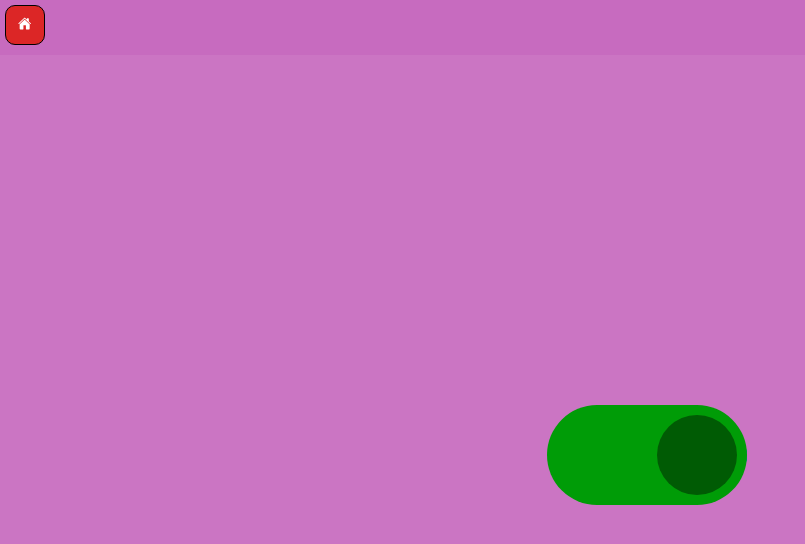
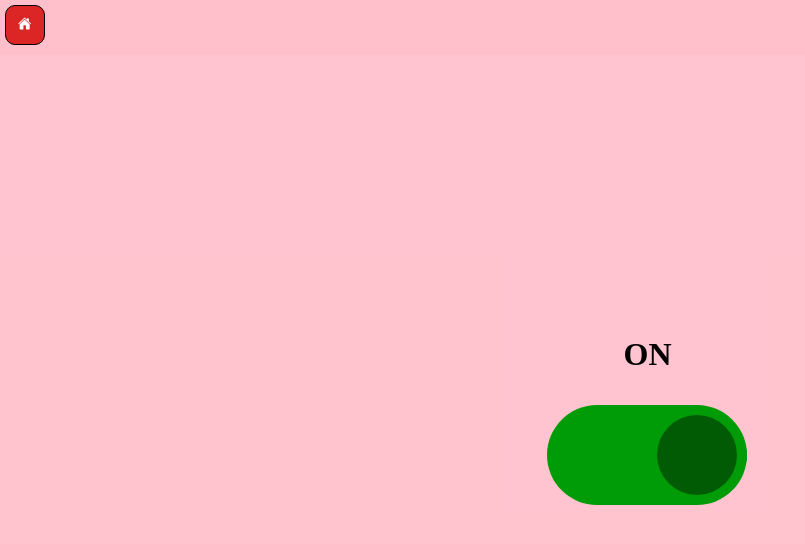
Before and after one commit to TaHsUN1462/Toggle-Button, a plain HTML site: page index.html in a window 1280 px wide. Both pictures are taken after a click on the checkbox 740 px from the left and 455 px from the top of the page. Shown: the whole page, without its empty margins (0-805 px from the left). Drawn offline with nearby package versions, Linux system fonts and the light colour scheme.

Commit message:
update index.html

```diff
--- a/index.html
+++ b/index.html
@@ -48,7 +48,7 @@
      background: #005B04;
     }
     body{
-      background: #B131A6B7;
+      background: pink;
     }
     .home{
   width: 40px;
@@ -70,15 +70,39 @@
 .home:active{
   border-radius: 15px;
 }
+p{
+  position: absolute;
+  right: 0px;
+  top: 42vh;
+  left: 15px;
+  border: none;
+  color: black;
+  text-align: center;
+  font-size: 2em;
+  font-weight: bold;
+
+}
     </style>
   </head>
   <body>
     <a href="https://tahsun1462.github.io/HOME/"><button class="home"><ion-icon name="home"></ion-icon></button></a>
     <div class="container">
-    <input type="checkbox" id="check"/>
+    <p id="test">OFF</p>
+    <input type="checkbox" id="check" onclick="test()">
     <label for="check" class="button"></label>
     </div>
     <script type="module" src="https://unpkg.com/ionicons@7.1.0/dist/ionicons/ionicons.esm.js"></script>
    <script nomodule src="https://unpkg.com/ionicons@7.1.0/dist/ionicons/ionicons.js"></script>
+   <script>
+     let on = document.getElementById('check');
+let check = document.getElementById('test');
+function test() {
+  if (on.checked) {
+    check.textContent = "ON"
+  }else{
+    check.textContent = "OFF"
+  }
+}
+   </script>
   </body>
 </html>
```
